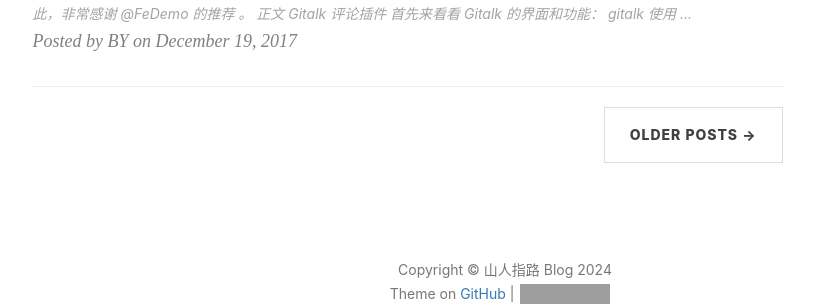
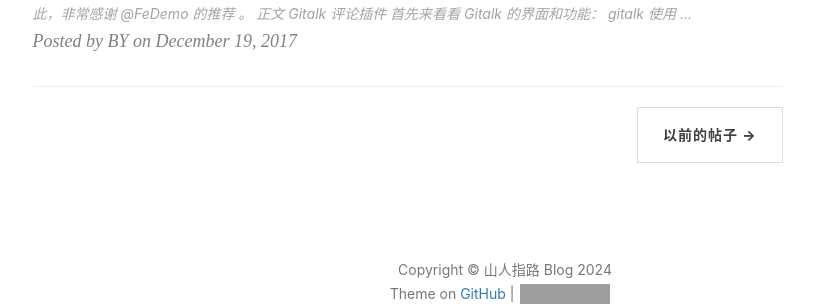
Before and after one commit to motoryun/web, a Jekyll site: the page built from index.html, in a window 1280 px wide and 900 px high, scrolled down 1999 px. Shown: the part 502-808 px from the top of the window, without its empty margins (135-949 px from the left). Built offline with Jekyll 4.4.1, drawn with Linux system fonts in a browser that asks for light colours; nearby versions of some CDN libraries; the list of posts is cut into pages by our own code; comment, search, counter and statistics services are not loaded; grey boxes are pictures that could not be loaded.

Commit message:
修改下一页路径

```diff
--- a/index.html
+++ b/index.html
@@ -35,7 +35,7 @@
     {% endif %}
     {% if paginator.next_page %}
     <li class="next">
-        <a href="{{ paginator.next_page_path | prepend: site.baseurl | replace: '//', '/' }}">Older Posts &rarr;</a>
+        <a href="{{ paginator.next_page_path | prepend: site.baseurl + '/web' | replace: '//', '/' }}">以前的帖子 &rarr;</a>
     </li>
     {% endif %}
 </ul>
```
